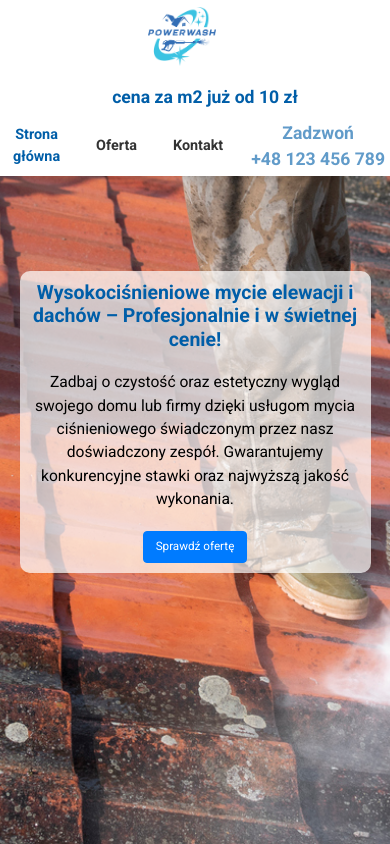
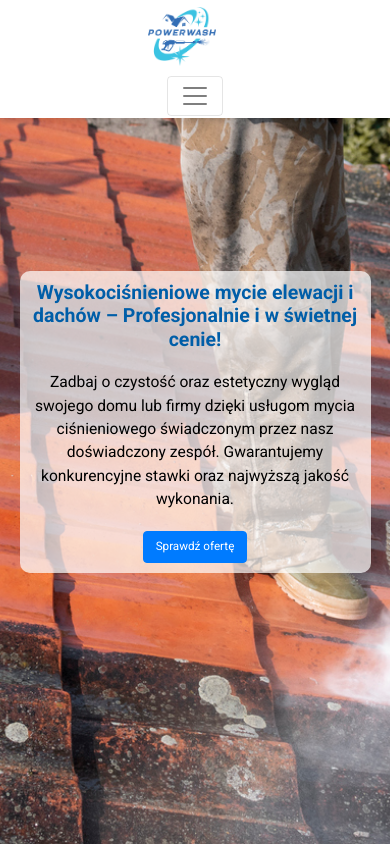
Before and after one commit to kera85/myciedachow.online, a plain HTML site: page index.html in a window 390 px wide. Drawn offline with nearby package versions, Linux system fonts and the light colour scheme.

Commit message:
Update index.html

```diff
--- a/index.html
+++ b/index.html
@@ -55,14 +55,6 @@
     }
 
     /* Nawigacja */
-    .navbar-nav {
-      display: flex;
-      align-items: center;
-      justify-content: center;
-      width: auto;
-      gap: 10px;
-    }
-
     .navbar-nav .nav-link {
       color: #333 !important;
       font-weight: bold;
@@ -147,24 +139,11 @@
         display: flex;
         align-items: center;
         justify-content: center;
-        margin-bottom: 5px;  /* Zmniejszony margines z 10px na 5px */
+        margin-bottom: 5px;  /* Zmniejszony margines */
         font-size: 0.9rem;   /* Przykładowe zmniejszenie czcionki */
       }
 
-      .navbar-nav {
-        display: flex;
-        justify-content: center;
-        flex-direction: row;
-        margin: 0 auto;
-      }
-
-      .navbar-nav .nav-item {
-        flex: none;
-        text-align: center;
-        margin: 0 5px;       /* Dodany margines między pozycjami menu */
-      }
-
-      /* Jeśli korzystasz z klas .nav-link do stylowania linków w menu */
+      /* Menu mobilne */
       .navbar-nav .nav-link {
         font-size: 0.9rem;   /* Zmniejszony rozmiar czcionki linków */
         padding: 6px 8px;    /* Mniejszy padding dla linków */
@@ -230,24 +209,53 @@
         margin: 5px 0;
       }
     }
+
   </style>
 </head>
 <body>
   <!-- Navbar -->
   <nav class="navbar navbar-expand-lg navbar-light">
+    <!-- Logo -->
     <a class="navbar-brand" href="index.html">
-      <!-- Ikona/logo -->
       <img src="images/IconOnly.jpg" alt="Myjemy Dachy - ikona logo" class="icon-only">
     </a>
 
-    <!-- Baner PROMOCJA -->
-    <span class="navbar-text"
-          style="font-weight: bold; color: #005EA8; margin-left: 20px;">
-      cena za m2 już od 10 zł
-    </span>
-    <!-- Koniec banera -->
+    <!-- Przycisk do wersji mobilnej -->
+    <button
+      class="navbar-toggler"
+      type="button"
+      data-toggle="collapse"
+      data-target="#navbarNav"
+      aria-controls="navbarNav"
+      aria-expanded="false"
+      aria-label="Toggle navigation"
+    >
+      <span class="navbar-toggler-icon"></span>
+    </button>
 
-    <div class="collapse navbar-collapse show" id="navbarNav">
+    <!-- Rozwijane menu -->
+    <div class="collapse navbar-collapse" id="navbarNav">
+
+      <!-- Środkowy baner PROMOCJA (wyśrodkowany dzięki mx-auto) -->
+      <ul class="navbar-nav mx-auto">
+        <li class="nav-item">
+          <span
+            class="nav-link"
+            style="
+              font-weight: bold;
+              background-color: #005EA8;
+              color: #fff;
+              padding: 5px 10px;
+              border-radius: 5px;
+            "
+          >
+            cena za m2 już od 10 zł
+          </span>
+        </li>
+      </ul>
+      <!-- Koniec banera -->
+
+      <!-- Pozostałe linki, wyrównane do prawej (ml-auto) -->
       <ul class="navbar-nav ml-auto">
         <li class="nav-item">
           <a class="nav-link active" href="index.html">Strona<br>główna</a>
```
